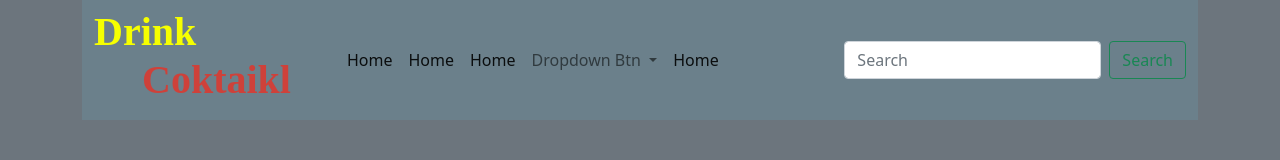
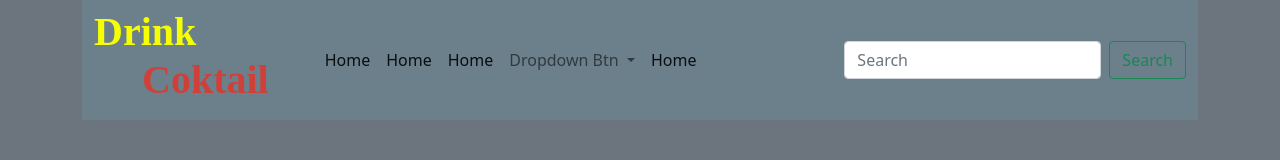
Before and after one commit to jahid-111/Coctail, a plain HTML site: page index.html in a window 1280 px wide. Drawn offline with nearby package versions, Linux system fonts and the light colour scheme; a web font is replaced by a local one.

Commit message:
HeaderNav

```diff
--- a/index.html
+++ b/index.html
@@ -36,7 +36,7 @@
                     <h1 class="text-logo fw-bold    " >
                         <span class="brand-text-One" >Drink</span>
                          <br>
-                         <span class="ms-5 brand-text">Coktaikl</span>
+                         <span class="ms-5 brand-text">Coktail</span>
                     </h1>
                 </div>
 
```
